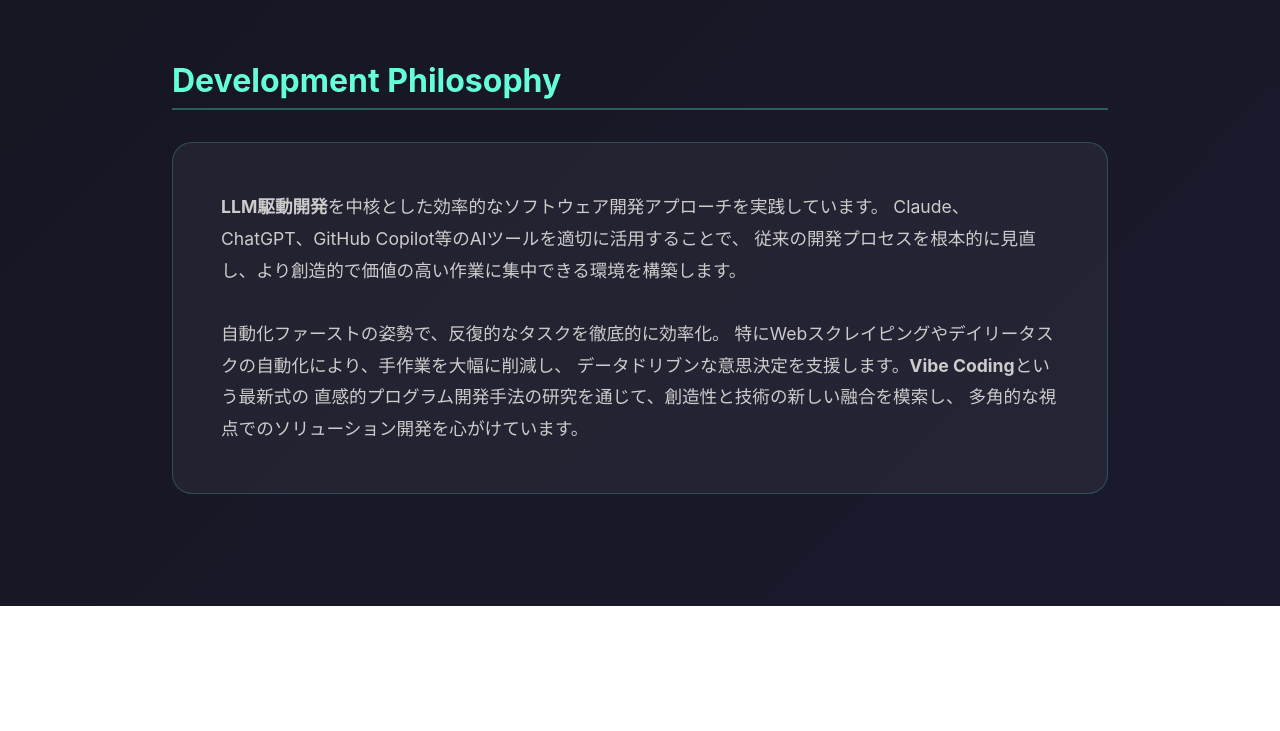
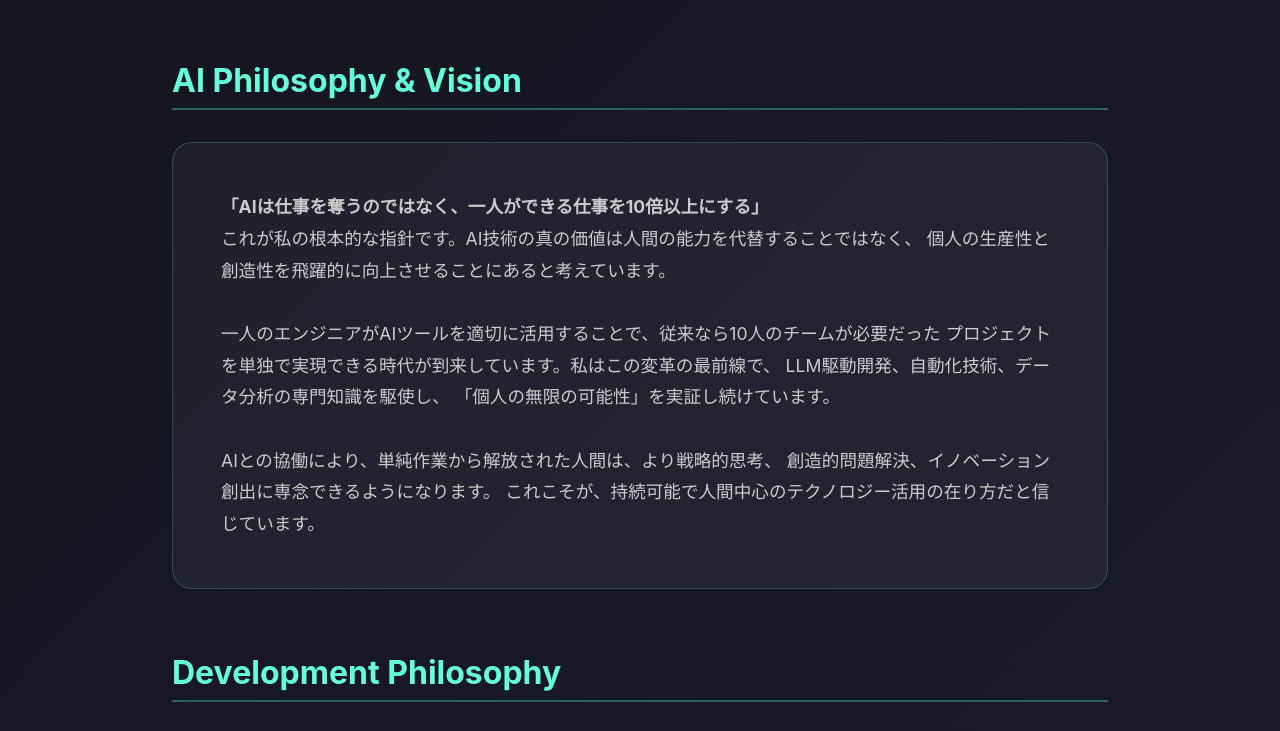
Before and after one commit to Tenormusica2024/portfolio, a plain HTML site: page portfolio.html in a window 1280 px wide. Shown: the part 3145-3876 px from the top of the page. Before the commit the page ends 3751 px from the top, so only its background shows below. Drawn offline with Linux system fonts and the light colour scheme.

Commit message:
Update portfolio.html

```diff
--- a/portfolio.html
+++ b/portfolio.html
@@ -577,6 +577,32 @@
         </div>
 
         <div class="section">
+            <h2 class="section-title">AI Philosophy & Vision</h2>
+            <div class="about-section">
+                <div class="about-content">
+                    <p>
+                        <strong>「AIは仕事を奪うのではなく、一人ができる仕事を10倍以上にする」</strong><br>
+                        これが私の根本的な指針です。AI技術の真の価値は人間の能力を代替することではなく、
+                        個人の生産性と創造性を飛躍的に向上させることにあると考えています。
+                    </p>
+                    <br>
+                    <p>
+                        一人のエンジニアがAIツールを適切に活用することで、従来なら10人のチームが必要だった
+                        プロジェクトを単独で実現できる時代が到来しています。私はこの変革の最前線で、
+                        LLM駆動開発、自動化技術、データ分析の専門知識を駆使し、
+                        「個人の無限の可能性」を実証し続けています。
+                    </p>
+                    <br>
+                    <p>
+                        AIとの協働により、単純作業から解放された人間は、より戦略的思考、
+                        創造的問題解決、イノベーション創出に専念できるようになります。
+                        これこそが、持続可能で人間中心のテクノロジー活用の在り方だと信じています。
+                    </p>
+                </div>
+            </div>
+        </div>
+
+        <div class="section">
             <h2 class="section-title">Development Philosophy</h2>
             <div class="about-section">
                 <div class="about-content">
```
